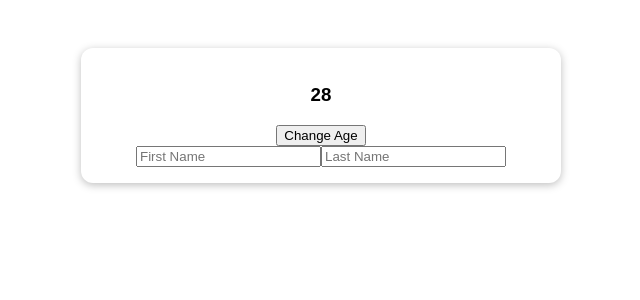
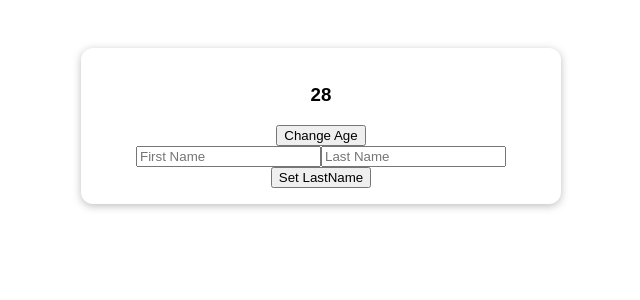
Before and after one commit to Newtepos/vue-composition-01-starting-setup, a Vue app: page / in a window 1280 px wide. Shown: the top 300 px of the page, without its empty margins (319-959 px from the left). Built offline with nearby package versions, Linux system fonts and the light colour scheme; the HTML template or start-up script is replaced by a standard one.

Commit message:
Add: Template Ref

```diff
--- a/src/App.vue
+++ b/src/App.vue
@@ -5,7 +5,8 @@
     <button @click="setAge">Change Age</button>
     <div>
       <input type="text" placeholder="First Name" v-model="firstName" />
-      <input type="text" placeholder="Last Name" v-model="lastName" />
+      <input type="text" placeholder="Last Name" ref="lastNameInput" />
+      <button @click="setLastName">Set LastName</button>
     </div>
   </section>
 </template>
@@ -17,6 +18,7 @@
   setup() {
     const firstName = ref('');
     const lastName = ref('');
+    const lastNameInput = ref(null);
     const uAge = ref(28);
 
     const uName = computed(function () {
@@ -34,12 +36,18 @@
       uAge.value = 32;
     }
 
+    function setLastName() {
+      lastName.value = lastNameInput.value.value;
+    }
+
     return {
       uAge,
       setAge: setNewAge,
       uName,
       firstName,
       lastName,
+      lastNameInput,
+      setLastName,
     };
   },
 };
```
